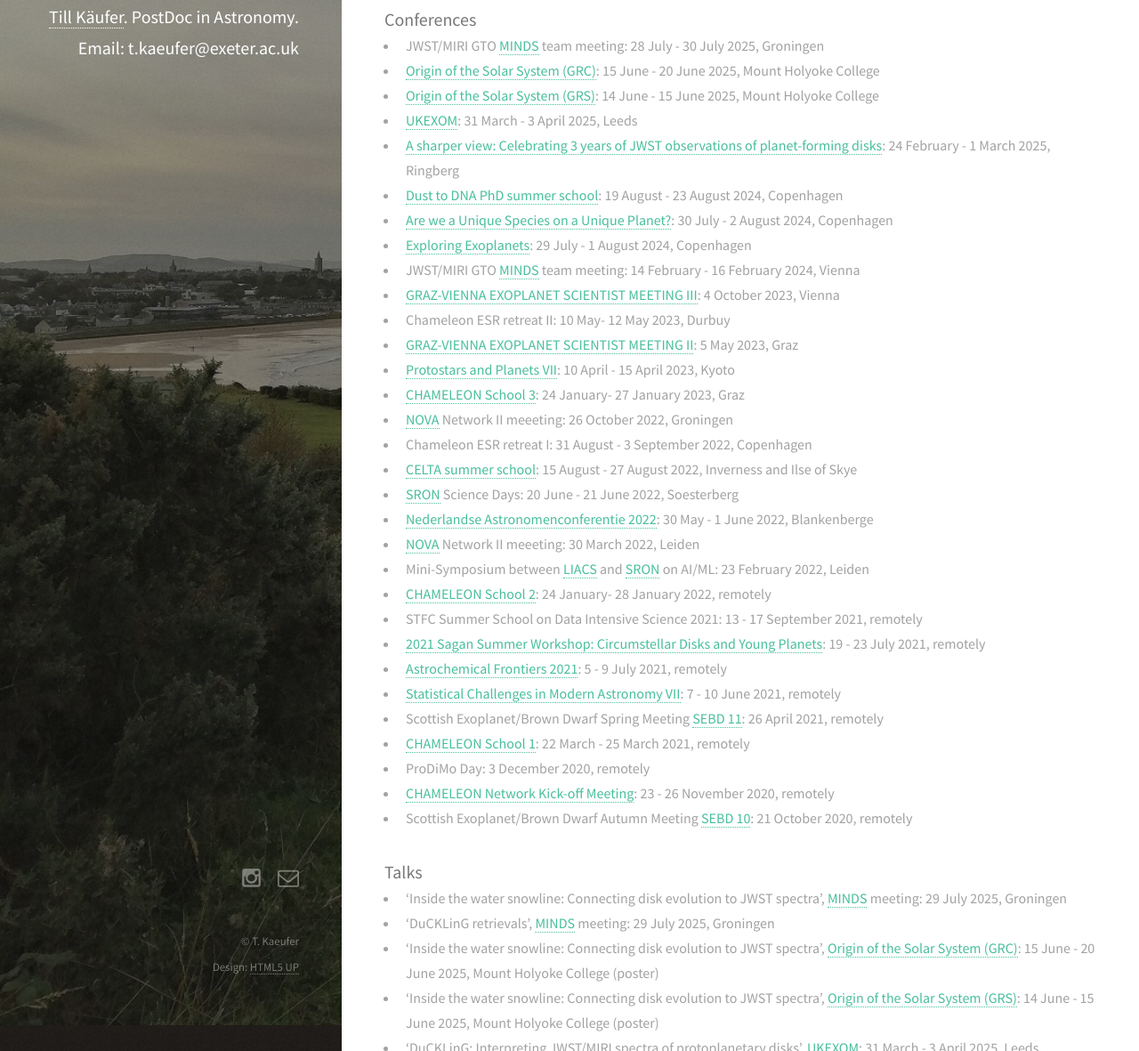
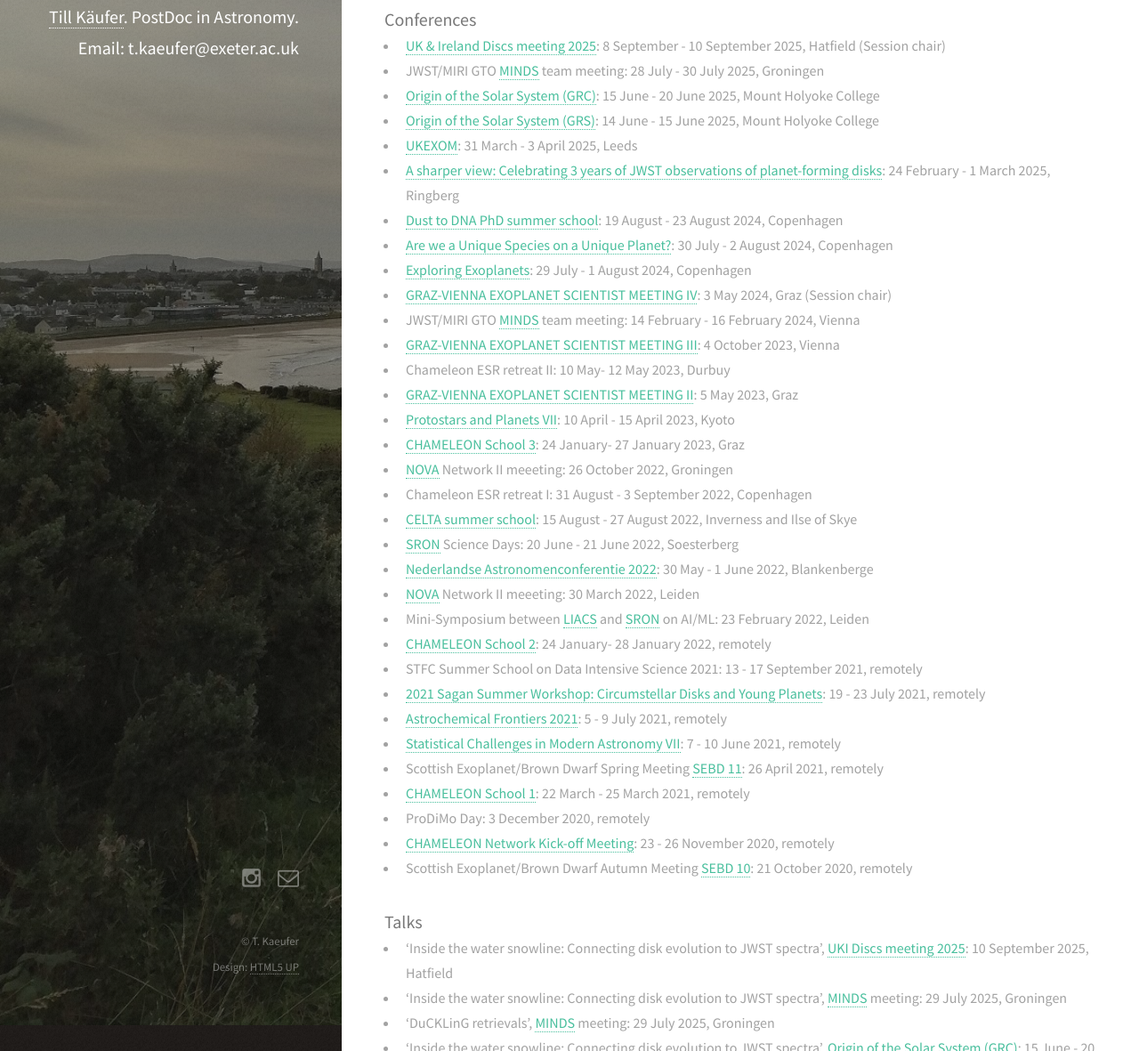
Before and after one commit to tillkaeufer/tillkaeufer.github.io, a Jekyll site: the page built from _posts/2020-10-04-talks.markdown, in a window 1280 px wide and 1400 px high, scrolled down 586 px. Shown: the part 219-1400 px from the top of the window at 89% size. Built offline with Jekyll 4.4.1, drawn with Linux system fonts in a browser that asks for light colours; nearby versions of some CDN libraries.

Commit message:
ukidiscs

```diff
--- a/_posts/2020-10-04-talks.markdown
+++ b/_posts/2020-10-04-talks.markdown
@@ -11,6 +11,7 @@ permalink: 'events'
 
 ### Conferences
 
+- [UK & Ireland Discs meeting 2025](https://ukidiscs.github.io/discs2025/): 8 September - 10 September 2025, Hatfield (Session chair)
 - JWST/MIRI GTO [MINDS](https://minds.cab.inta-csic.es/) team meeting: 28 July - 30 July 2025, Groningen
 - [Origin of the Solar System (GRC)](https://www.grc.org/origins-of-solar-systems-conference/2025/): 15 June - 20 June 2025, Mount Holyoke College
 - [Origin of the Solar System (GRS)](https://www.grc.org/origins-of-solar-systems-grs-conference/2025/): 14 June - 15 June 2025, Mount Holyoke College
@@ -19,10 +20,11 @@ permalink: 'events'
 - [Dust to DNA PhD summer school](https://michiellambrechts.bitbucket.io/dust2dna.html): 19 August - 23 August 2024, Copenhagen
 - [Are we a Unique Species on a Unique Planet?](https://nbi.ku.dk/english/research/astrophysics/centre-for-exolife-sciences-cels/conference-cels/): 30 July - 2 August 2024, Copenhagen
 - [Exploring Exoplanets](https://exploringexoplanets.eu/): 29 July - 1 August 2024, Copenhagen
+- [GRAZ-VIENNA EXOPLANET SCIENTIST MEETING IV](https://www.oeaw.ac.at/iwf/events/gvesm/gvesm-iv): 3 May 2024, Graz (Session chair)
 - JWST/MIRI GTO [MINDS](https://minds.cab.inta-csic.es/) team meeting: 14 February - 16 February 2024, Vienna
-- [GRAZ-VIENNA EXOPLANET SCIENTIST MEETING III](https://www.oeaw.ac.at/en/iwf/iwf/aktuelles/layer/event/graz-vienna-exoplanet-scientist-meeting-iii): 4 October 2023, Vienna
+- [GRAZ-VIENNA EXOPLANET SCIENTIST MEETING III](https://www.oeaw.ac.at/iwf/events/gvesm/gvesm-iii): 4 October 2023, Vienna
 - Chameleon ESR retreat II: 10 May- 12 May 2023, Durbuy
-- [GRAZ-VIENNA EXOPLANET SCIENTIST MEETING II](https://www.oeaw.ac.at/en/iwf/iwf/aktuelles/layer/event/graz-vienna-exoplanet-scientist-meeting-ii): 5 May 2023, Graz
+- [GRAZ-VIENNA EXOPLANET SCIENTIST MEETING II](https://www.oeaw.ac.at/iwf/events/gvesm/gvesm-ii): 5 May 2023, Graz
 - [Protostars and Planets VII](http://ppvii.org/): 10 April - 15 April 2023, Kyoto
 - [CHAMELEON School 3](https://chameleon.iwf.oeaw.ac.at/training-events/chameleon-school-iii/): 24 January- 27 January 2023, Graz
 - [NOVA](https://nova-astronomy.nl/) Network II meeeting: 26 October 2022, Groningen
@@ -45,6 +47,7 @@ permalink: 'events'
 
 ### Talks
 
+- 'Inside the water snowline: Connecting disk evolution to JWST spectra', [UKI Discs meeting 2025](https://ukidiscs.github.io/discs2025/): 10 September 2025, Hatfield
 - 'Inside the water snowline: Connecting disk evolution to JWST spectra', [MINDS](https://minds.cab.inta-csic.es/) meeting: 29 July 2025, Groningen
 - 'DuCKLinG retrievals', [MINDS](https://minds.cab.inta-csic.es/) meeting: 29 July 2025, Groningen
 - 'Inside the water snowline: Connecting disk evolution to JWST spectra', [Origin of the Solar System (GRC)](https://www.grc.org/origins-of-solar-systems-conference/2025/): 15 June - 20 June 2025, Mount Holyoke College (poster)
```
